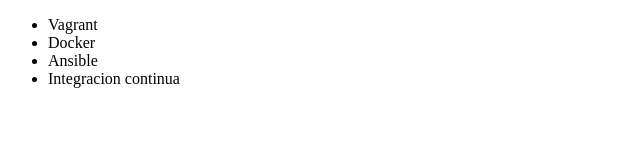
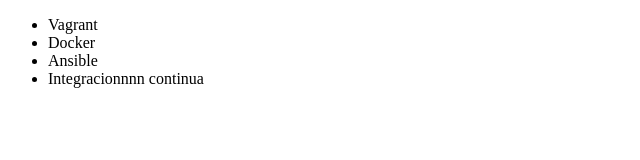
Before and after one commit to Repocr/eualura-git2, a plain HTML site: page index.html in a window 1280 px wide. Shown: the full height of the page, 0-640 px from the left. Drawn offline with Linux system fonts and the light colour scheme.

Commit message:
agregando extra mmm para testiar

```diff
--- a/index.html
+++ b/index.html
@@ -9,7 +9,7 @@
          <li> Vagrant </li>
          <li> Docker </li>
          <li> Ansible </li>
-         <li> Integracion continua </li>
+         <li> Integracionnnn continua </li>
      </ul>
 </body>
 </html>
```
